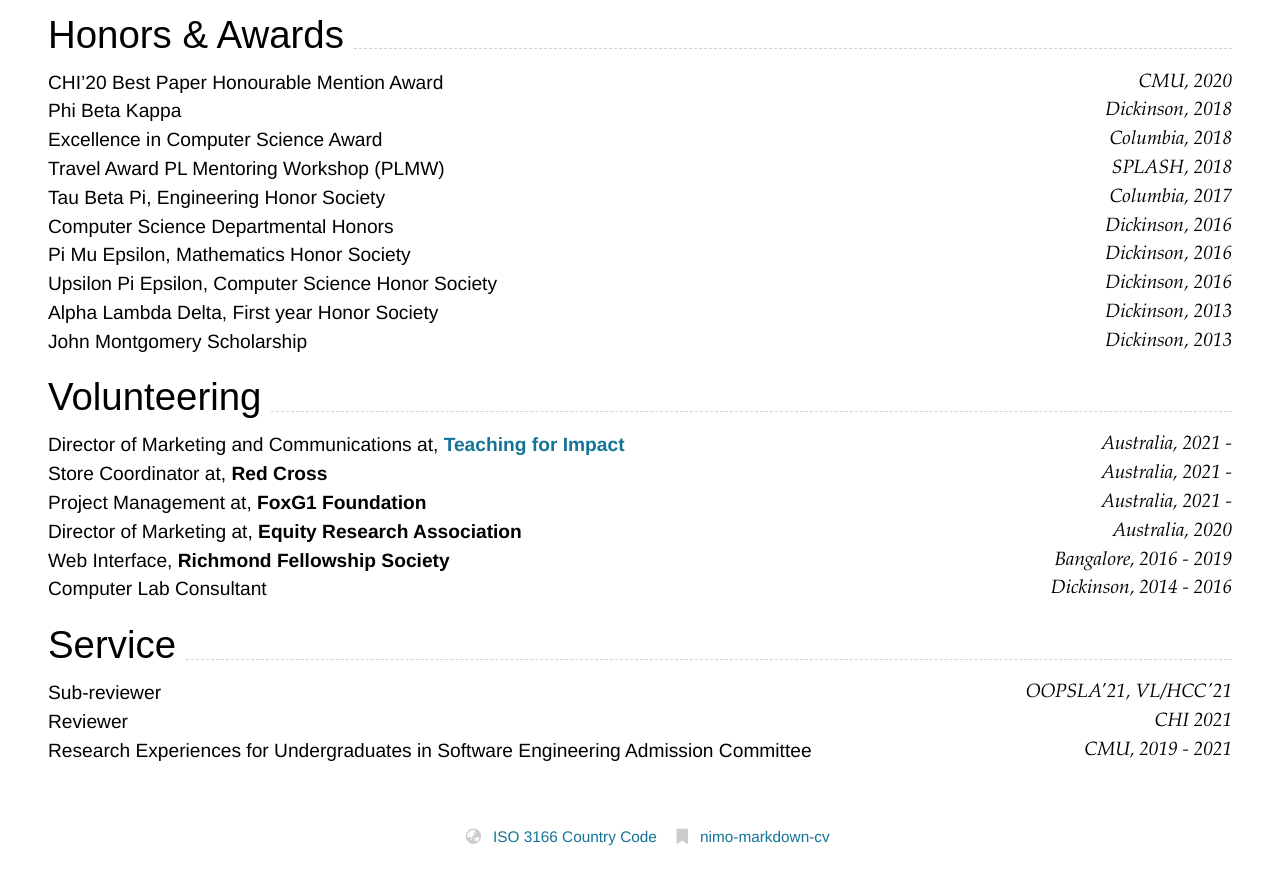
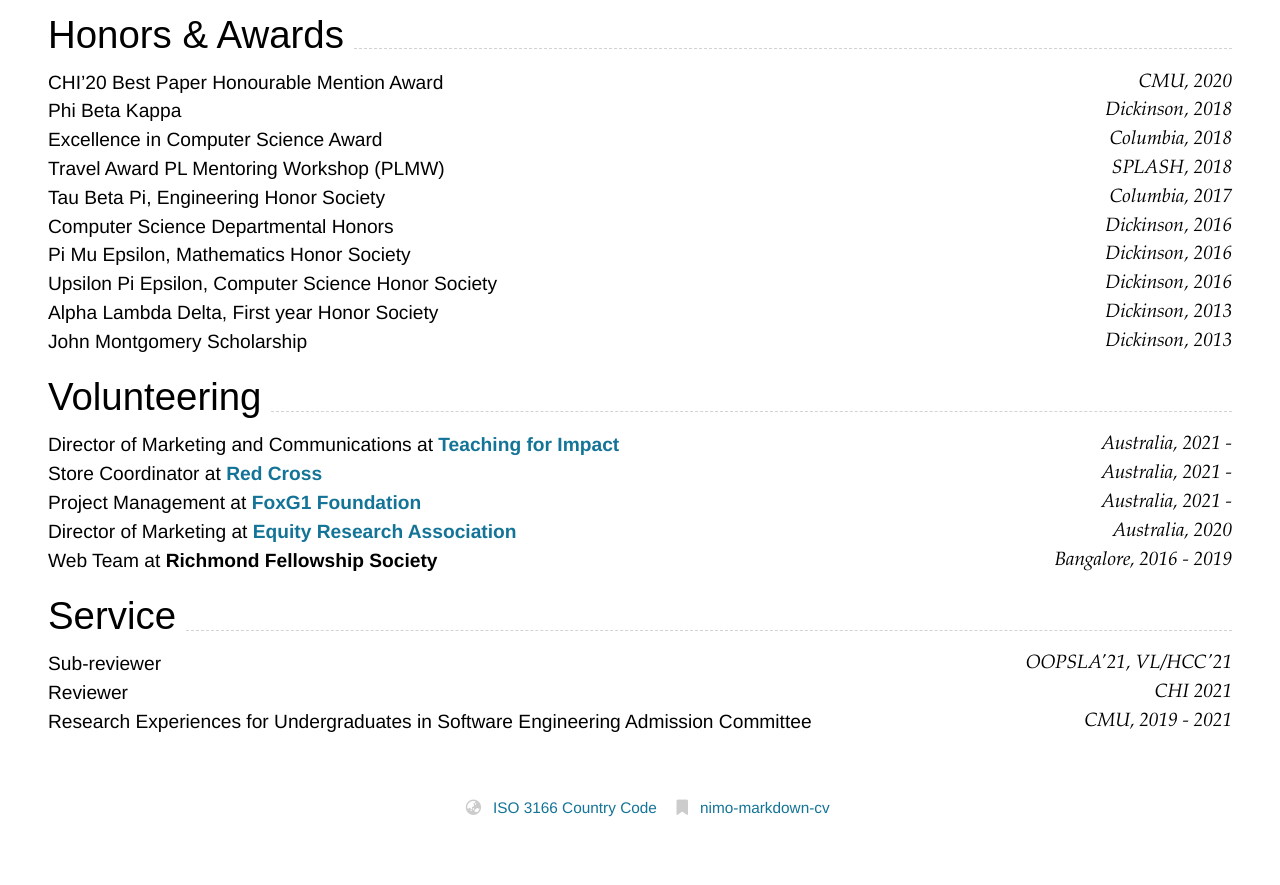
Before and after one commit to thedhanawada/me, a Jekyll site: the page built from index.md, in a window 1280 px wide and 900 px high, scrolled down 2500 px. Shown: the top 885 px of the window. Built offline with Jekyll 4.4.1, drawn with Linux system fonts in a browser that asks for light colours; nearby versions of some CDN libraries.

Commit message:
Update index.md

```diff
--- a/index.md
+++ b/index.md
@@ -152,13 +152,11 @@ John Montgomery Scholarship `Dickinson, 2013` <br>
 
 ## Volunteering
 
-Director of Marketing and Communications at, **[Teaching for Impact](https://www.teachingforimpact.org/)** `Australia, 2021 -` <br>
-Store Coordinator at, **Red Cross** `Australia, 2021 -` <br>
-Project Management at, **FoxG1 Foundation** `Australia, 2021 -` <br>
-Director of Marketing at, **Equity Research Association** `Australia, 2020` <br>
-Web Interface, **Richmond Fellowship Society** `Bangalore, 2016 - 2019` <br>
-Computer Lab Consultant `Dickinson, 2014 - 2016` <br>
-
+Director of Marketing and Communications at **[Teaching for Impact](https://www.teachingforimpact.org/)** `Australia, 2021 -` <br>
+Store Coordinator at **[Red Cross](https://www.redcross.org.au/)** `Australia, 2021 -` <br>
+Project Management at **[FoxG1 Foundation](https://foxg1.org.au/)** `Australia, 2021 -` <br>
+Director of Marketing at **[Equity Research Association](http://eraunimelb.org.au/)** `Australia, 2020` <br>
+Web Team at **Richmond Fellowship Society** `Bangalore, 2016 - 2019` <br>
 
 ## Service
 
```
